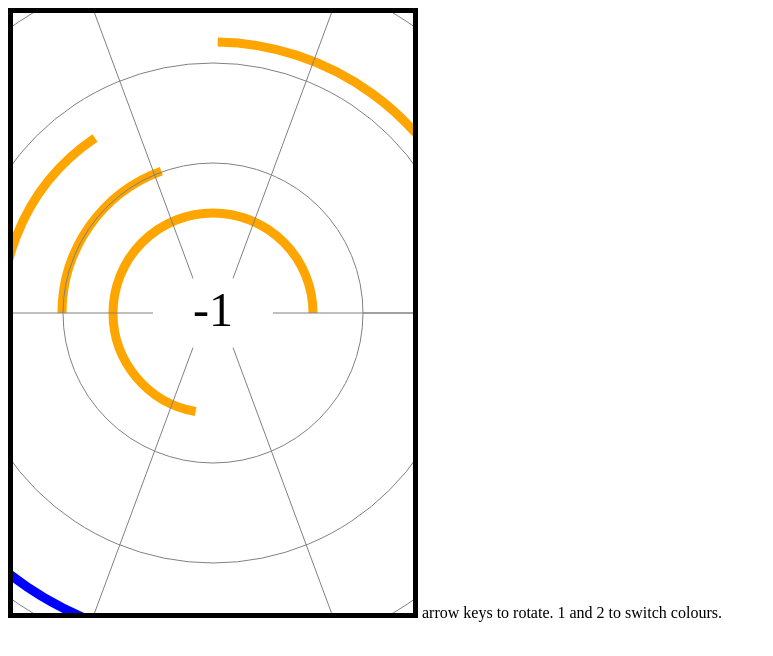
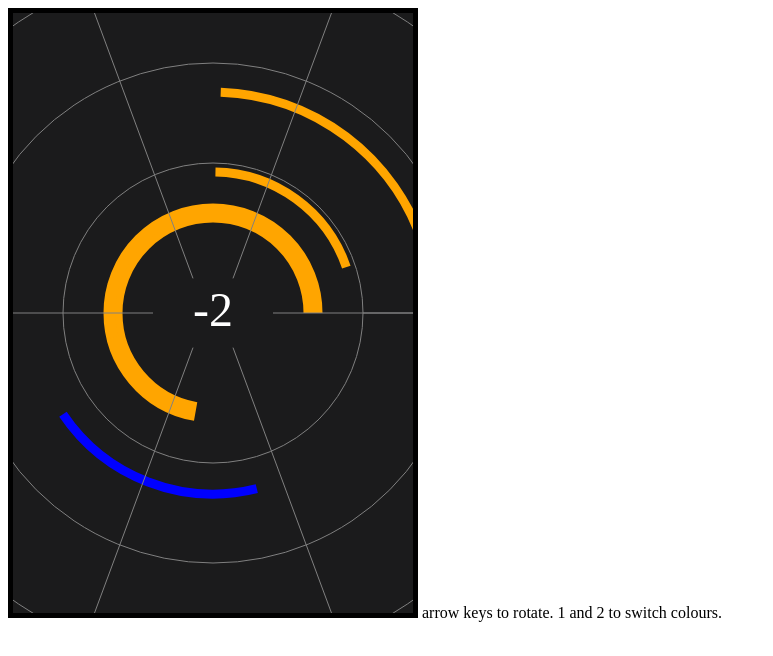
Before and after one commit to lieuzhenghong/arc-en-ciel, a plain HTML site: page index.html in a window 1280 px wide. Shown: the whole page, without its empty margins (0-773 px from the left). Drawn offline with Linux system fonts and the light colour scheme.

Commit message:
add music, increase difficulty, new colour scheme

```diff
--- a/game.js
+++ b/game.js
@@ -18,9 +18,9 @@ var col2 = 'blue';
 var SCORE = 0;
 
 var t1 = new Wedge(0, 90, col1, 200);
-var t2 = new Wedge(90, 180, col2, 260);
-var t3 = new Wedge(180, 270, col1, 320);
-var t4 = new Wedge(270, 360, col2, 380);
+var t2 = new Wedge(90, 180, col2, 240);
+var t3 = new Wedge(180, 270, col1, 280);
+var t4 = new Wedge(270, 360, col2, 320);
 var wedges = [t1, t2, t3, t4];
 
 var catcher = {
@@ -99,6 +99,7 @@ function draw_score() {
     ctx.font = '48px serif';
     ctx.textAlign = 'center';
     ctx.textBaseline= 'middle';
+    ctx.fillStyle = 'white';
     ctx.fillText(SCORE, 0, 0);
     ctx.restore();
 }
@@ -130,7 +131,7 @@ function draw_wedge(wedges) {
             var start = Math.floor(Math.random() * 290);
             var end = start + 70;
             var colour = (Math.random() >= 0.5 ? col1 : col2);
-            var dist = 350;
+            var dist = 260;
             wedges.push(new Wedge(start, end, colour, dist));
         }
     }
@@ -149,7 +150,7 @@ function draw_catcher() {
     ctx.translate(canvas.width/2, canvas.height/2);
     ctx.beginPath();
     ctx.arc(0, 0, catcher.size, start, end, true);
-    ctx.lineWidth = 9;
+    ctx.lineWidth = 19;
     ctx.strokeStyle = catcher.colour;
     ctx.stroke();
     ctx.closePath();
--- a/index.html
+++ b/index.html
@@ -3,9 +3,17 @@
 <style>
     canvas {
         border: 5px solid black;
+        background-color:rgb(27, 27, 28);
     }
 </style>
 <title>arc-en-ciel</title>
+<!-- Simple audio playback -->
+<audio
+  src="chaoz-fantasy.mp3"
+  autoplay
+  loop>
+  Your browser does not support the <code>audio</code> element.
+</audio>
 <script type='text/javascript' src='game.js'></script>
 <body onload='init()'>
 <canvas id='c' width='400' height='600'></canvas>
```
Also changed, not shown: 1 other file.
